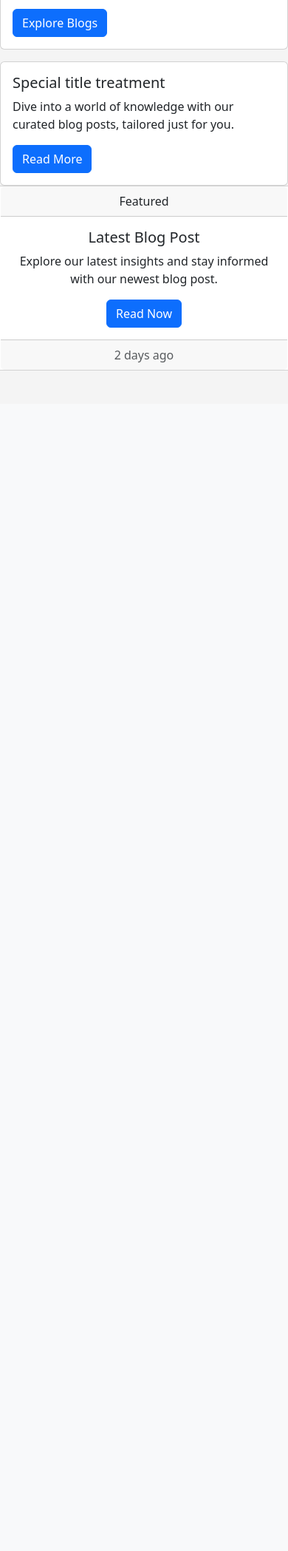
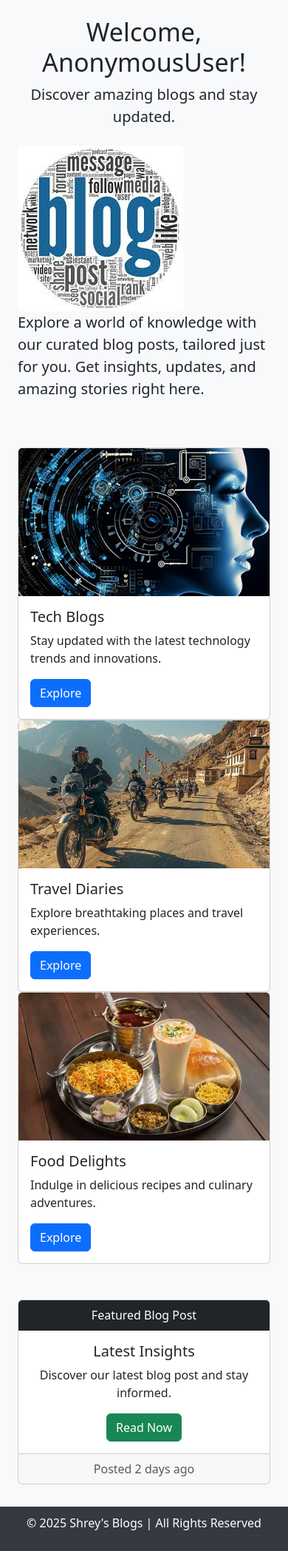
Before and after one commit to beingshrey-810/my-first-django-project, a Django app: page / in a window 390 px wide. Shown: the part 298-2395 px from the top of the page at 74% size. Before the commit the page ends 799 px from the top, so only its background shows below. Run offline with Django 5.2, Linux system fonts and the light colour scheme.

Commit message:
Styling Changes

```diff
--- a/blogs/forms.py
+++ b/blogs/forms.py
@@ -6,12 +6,14 @@ from .models import Blog
 class BlogForm(ModelForm):
     class Meta:
         model = Blog
-        fields = ('title', 'description', 'date', 'blog_image')
+        fields = ('title', 'description', 'date', 'author', 'blog_image')
         labels = {
             'title' : 'Blog Title',
             'description' : 'Description',
             'date' : 'Date',
+            'author' : 'Written By',
             'blog_image' : 'Uplaod Image',
+
         }
         widgets = {
             'description': forms.Textarea(attrs={'rows': 6, 'cols': 50}),
--- a/blogs/models.py
+++ b/blogs/models.py
@@ -8,6 +8,7 @@ class Blog(models.Model):
     title = models.CharField(max_length=122)
     description = models.TextField()
     date = models.DateField(default=date.today, null=True, blank=True)
+    author = models.CharField(max_length=122)
     blog_image = models.ImageField(null=True,blank=True, upload_to= "images/" )
 
 
--- a/blogs/templates/search_blog.html
+++ b/blogs/templates/search_blog.html
@@ -1,4 +1,4 @@
-{% extends "base.html" %}
+{% extends "newbase.html" %}
 
 {% block title %}Blog's List{% endblock title %}
 
--- a/templates/base.html
+++ b/templates/base.html
@@ -14,7 +14,10 @@
       body {
         background: #f4f4f4;
 
+
       }
+
+
     </style>
   </head>
 
--- a/templates/index.html
+++ b/templates/index.html
@@ -1,67 +1,84 @@
-{% extends "base.html" %}
+{% extends "newbase.html" %}
 
 {% block title %}Shrey's Blogs{% endblock title %}
 
 {% block body %}
 
-<br>
-  <center>
-
+<div class="container mt-4">
+  {% load static %}
+  <!-- Welcome Message -->
+  <div class="text-center">
     {% if messages %}
         {% for message in messages  %}
-
           <div class="alert alert-warning alert-dismissible fade show" role="alert">
-
             {{ message }}
             <button type="button" class="btn-close" data-bs-dismiss="alert" aria-label="Close"></button>
           </div>
         {% endfor %}
-      {% endif %}
+    {% endif %}
+    <h1 class="display-4">Welcome, {{ request.user }}!</h1>
+    <p class="lead">Discover amazing blogs and stay updated.</p>
+  </div>
 
-    <h1 class="display-5">Welcome {{request.user}} </h1>
-  </center>
-  <br>
+  <!-- Hero Section -->
+  <div class="row mt-4">
+    <div class="col-md-6">
 
+      <img src="{% static 'assets/10.jpg' %}" class="img-fluid rounded" alt="Blog Image">
+    </div>
+    <div class="col-md-6 d-flex align-items-center">
+      <p class="fs-5">Explore a world of knowledge with our curated blog posts, tailored just for you. Get insights, updates, and amazing stories right here.</p>
+    </div>
+  </div>
 
-
-  <br>
-  <br>
-
-  <div class="row">
-    <div class="col-sm-6 mb-3 mb-sm-0">
+  <!-- Blog Categories -->
+  <div class="row mt-5">
+    <div class="col-md-4">
       <div class="card">
+        <img src="{% static 'assets/tech.jpg' %}" class="card-img-top" alt="Tech Blogs">
         <div class="card-body">
-          <h5 class="card-title">Read Blogs on the Go.</h5>
-          <p class="card-text">Discover insightful articles and stay updated with the latest trends and tips from our blog.</p>
-          <a href="#" class="btn btn-primary">Explore Blogs</a>
+          <h5 class="card-title">Tech Blogs</h5>
+          <p class="card-text">Stay updated with the latest technology trends and innovations.</p>
+          <a href="#" class="btn btn-primary">Explore</a>
         </div>
       </div>
     </div>
-    <div class="col-sm-6">
+    <div class="col-md-4">
       <div class="card">
+        <img src="{% static 'assets/travel.jpg' %}" class="card-img-top" alt="Travel Blogs">
         <div class="card-body">
-          <h5 class="card-title">Special title treatment</h5>
-          <p class="card-text">Dive into a world of knowledge with our curated blog posts, tailored just for you.</p>
-          <a href="#" class="btn btn-primary">Read More</a>
+          <h5 class="card-title">Travel Diaries</h5>
+          <p class="card-text">Explore breathtaking places and travel experiences.</p>
+          <a href="#" class="btn btn-primary">Explore</a>
         </div>
       </div>
     </div>
-
-
-    <br><br><br>
-    <div class="card text-center">
-      <div class="card-header">
-        Featured
-      </div>
-      <div class="card-body">
-        <h5 class="card-title">Latest Blog Post</h5>
-        <p class="card-text">Explore our latest insights and stay informed with our newest blog post.</p>
-        <a href="#" class="btn btn-primary">Read Now</a>
-      </div>
-      <div class="card-footer text-body-secondary">
-        2 days ago
+    <div class="col-md-4">
+      <div class="card">
+        <img src="{% static 'assets/food.webp' %}" class="card-img-top" alt="Food Blogs">
+        <div class="card-body">
+          <h5 class="card-title">Food Delights</h5>
+          <p class="card-text">Indulge in delicious recipes and culinary adventures.</p>
+          <a href="#" class="btn btn-primary">Explore</a>
+        </div>
       </div>
     </div>
+  </div>
 
+  <!-- Featured Blog -->
+  <div class="card text-center mt-5">
+    <div class="card-header bg-dark text-white">
+      Featured Blog Post
+    </div>
+    <div class="card-body">
+      <h5 class="card-title">Latest Insights</h5>
+      <p class="card-text">Discover our latest blog post and stay informed.</p>
+      <a href="#" class="btn btn-success">Read Now</a>
+    </div>
+    <div class="card-footer text-muted">
+      Posted 2 days ago
+    </div>
+  </div>
+</div>
 
-{%endblock body%}
+{% endblock body %}
--- /dev/null
+++ b/templates/newbase.html
@@ -0,0 +1,95 @@
+<!DOCTYPE html>
+<html lang="en">
+  <head>
+    <meta charset="utf-8" />
+    <meta name="viewport" content="width=device-width, initial-scale=1" />
+    <title>{% block title %}{% endblock title %} | Shrey's Blogs</title>
+
+    <!-- Bootstrap CSS -->
+    <link href="https://cdn.jsdelivr.net/npm/bootstrap@5.3.3/dist/css/bootstrap.min.css" rel="stylesheet">
+
+    <style>
+      body {
+        background-color: #f8f9fa;
+      }
+      .navbar {
+        background-color: #343a40 !important;
+      }
+      .navbar-brand, .nav-link {
+        color: white !important;
+      }
+      .nav-link:hover {
+        color: #ffc107 !important;
+      }
+      .hero {
+        background: linear-gradient(rgba(0, 0, 0, 0.5), rgba(0, 0, 0, 0.5)), url('https://source.unsplash.com/1600x900/?blog,writing') no-repeat center center/cover;
+        color: white;
+        text-align: center;
+        padding: 80px 20px;
+      }
+      .footer {
+        background-color: #343a40;
+        color: white;
+        text-align: center;
+        padding: 10px 0;
+        margin-top: 30px;
+      }
+
+      .card-img-top {
+        width: 100%; /* Ensures responsiveness */
+        height: 200px; /* Fixed height for consistency */
+        object-fit: cover; /* Ensures images fill the space without distortion */
+    }
+    </style>
+  </head>
+  <body>
+    <!-- Navbar -->
+    <nav class="navbar navbar-expand-lg navbar-dark">
+      <div class="container">
+        <a class="navbar-brand" href="/">Shrey's Blogs</a>
+        <button class="navbar-toggler" type="button" data-bs-toggle="collapse" data-bs-target="#navbarNav">
+          <span class="navbar-toggler-icon"></span>
+        </button>
+        <div class="collapse navbar-collapse" id="navbarNav">
+          <ul class="navbar-nav me-auto">
+            <li class="nav-item"><a class="nav-link" href="/">Home</a></li>
+            {% if user.is_authenticated %}
+              <li class="nav-item"><a class="nav-link" href="{% url 'logout' %}">Logout</a></li>
+            {% else %}
+              <li class="nav-item"><a class="nav-link" href="{% url 'register_user' %}">Register</a></li>
+              <li class="nav-item"><a class="nav-link" href="{% url 'login' %}">Login</a></li>
+            {% endif %}
+
+            <li class="nav-item"><a class="nav-link" href="{% url 'create_blog' %}">Create Blog</a></li>
+            <li class="nav-item"><a class="nav-link" href="{% url 'blogs_list' %}">All Blogs</a></li>
+            <li class="nav-item"><a class="nav-link" href="{% url 'blog_info' %}">Blog Edit</a></li>
+          </ul>
+          <form class="d-flex" method="POST" action="{% url 'search_blog' %}">
+            {% csrf_token %}
+            <input class="form-control me-2" type="search" placeholder="Search" name="searched" />
+            <button class="btn btn-warning" type="submit">Search</button>
+          </form>
+        </div>
+      </div>
+    </nav>
+
+    <!-- Hero Section -->
+    <div class="hero">
+      <h1>Welcome to Shrey's Blogs</h1>
+      <p>Explore, Read, and Share Amazing Blogs!</p>
+    </div>
+
+    <!-- Main Content -->
+    <div class="container mt-4">
+      {% block body %}{% endblock body %}
+    </div>
+
+    <!-- Footer -->
+    <div class="footer">
+      <p>&copy; 2025 Shrey's Blogs | All Rights Reserved</p>
+    </div>
+
+    <!-- Bootstrap JS -->
+    <script src="https://cdn.jsdelivr.net/npm/bootstrap@5.3.3/dist/js/bootstrap.bundle.min.js"></script>
+  </body>
+</html>
```
Also changed, not shown: blogs/templates/blog_info.html (+26 -20 lines), blogs/templates/blogs_list.html (+25 -24 lines), blogs/templates/create_blog.html (+42 -38 lines), blogs/templates/show_blog.html (+34 -17 lines), blogs/templates/update_blog.html (+41 -15 lines), blogs/migrations/0004_blog_author_alter_blog_date.py (added), db.sqlite3, media/images/01_0UUVMQy.jpg (added), media/images/DSC_3808.JPG (added), media/images/pop.webp (added), static/assets/10.jpg (added), static/assets/food.webp (added), static/assets/tech.jpg (added), static/assets/travel.jpg (added).
